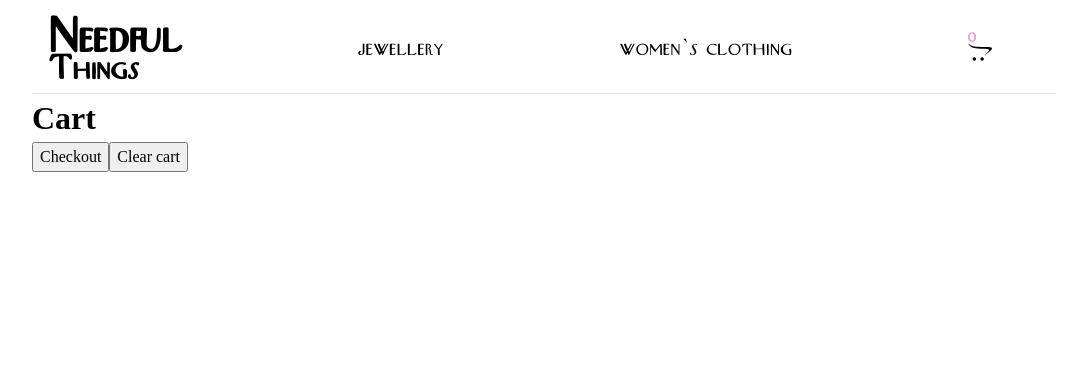
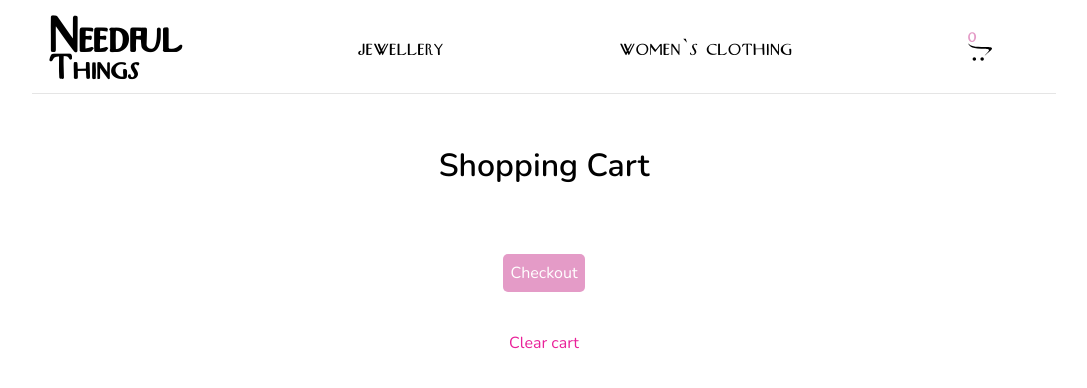
Before and after one commit to AleksMarinova/next-ecommerce, a Next.js app: page /cart in a window 1280 px wide. Shown: the top 388 px of the page, without its empty margins (96-1183 px from the left). Built offline with nearby package versions, Linux system fonts and the light colour scheme.

Commit message:
finished cart styling

```diff
--- a/pages/cart.js
+++ b/pages/cart.js
@@ -1,4 +1,7 @@
 import useStore from "../zustand/store";
+import styles from "../styles/ShoppingCart.module.css"
+import Image from "next/image";
+import { motion } from 'framer-motion'
 
 const Cart = () => {
   const { cartItems } = useStore(state => state);
@@ -6,12 +9,17 @@ const Cart = () => {
   const clearCart = useStore(state => state.clearCart);
 
   return (
-    <div>
-      <h1>Cart</h1>
+    <motion.div className={styles.container}
+      initial={{ opacity: 0 }}
+      animate={{ opacity: 1 }}
+      transition={{ duration: 1.5 }}
+    >
+      <h1>Shopping Cart</h1>
       <ul>
         {cartItems.map(item => (
           <li key={item.id}>
-            {item.title} - {item.price}
+            <Image src={item.image} alt={item.name} width={100} height={100} />
+            {item.title} - ${item.price}
             <button onClick={(e)=> {
               e.stopPropagation();
               e.preventDefault();
@@ -20,13 +28,13 @@ const Cart = () => {
           </li>
         ))}
       </ul>
-      <button>Checkout</button>
-      <button onClick={(e)=>{
+      <button >Checkout</button>
+      <button className={styles.clear}  onClick={(e)=>{
         e.stopPropagation();
         e.preventDefault();
         clearCart();
       }}>Clear cart</button>
-    </div>
+    </motion.div>
   )
 }
 
--- a/pages/jewellery/[id].js
+++ b/pages/jewellery/[id].js
@@ -18,6 +18,7 @@ const Item = ({ data }) => {
         <div className={styles.info}>
           <h1>{data.title}</h1>
           <p>{data.description}</p>
+          <p>${data.price}</p>
           <button
             onClick={(e) => {
               e.preventDefault();
--- a/pages/womens/[id].js
+++ b/pages/womens/[id].js
@@ -24,6 +24,7 @@ const Item = ({data}) => {
       <div className={styles.info}>
       <h1>{data.title}</h1>
       <p>{data.description}</p>
+      <p>${data.price}</p>
       <button onClick={(e)=>handleAddToCart(e)} >Add to cart</button>
        </div>
 
--- a/styles/ShoppingCart.module.css
+++ b/styles/ShoppingCart.module.css
@@ -0,0 +1,77 @@
+@import url('https://fonts.googleapis.com/css2?family=Nunito:wght@200;400;600&display=swap');
+
+.container {
+  width: 100%;
+  font-family: 'Nunito', sans-serif;
+  display: flex;
+  align-items: center;
+  justify-content: center;
+  flex-direction: column;
+  padding-right: 15px;
+  padding-left: 15px;
+  margin-right: auto;
+  margin-left: auto;
+}
+
+.container h1 {
+  font-size: 2rem;
+  line-height: 1.5;
+  margin: 3rem;
+}
+
+.container ul {
+  list-style: none;
+  padding: 0;
+}
+
+.container ul > li {
+  display: flex;
+  flex-direction: column;
+  align-items: center;
+  justify-content: space-between;
+  margin: 1rem;
+  gap: 0.5rem;
+  border-bottom: 1px solid #E49BC7;
+  padding: 0.5rem
+}
+
+.container ul li button {
+  background: none;
+  color: black;
+  border: none;
+  cursor: pointer;
+  border: 1px solid black;
+  font-size: 0.8rem;
+}
+
+.container button {
+  background: #E49BC7;;
+  color: white;
+  border: none;
+  cursor: pointer;
+  border-radius: 5px;
+  padding: 7px;
+  margin: 1rem;
+}
+
+.container > button:last-child{
+  background: white;
+  color: #e92199;
+}
+
+@media screen and (min-width: 600px) {
+  .container ul{
+    flex-direction: row;
+  }
+
+  .container ul li {
+    flex-direction: row;
+    align-items: center;
+    justify-content: left;
+    margin: 2rem;
+    gap: 1rem;
+  }
+  .container ul li p {
+    width: 45%;
+  }
+}
```
